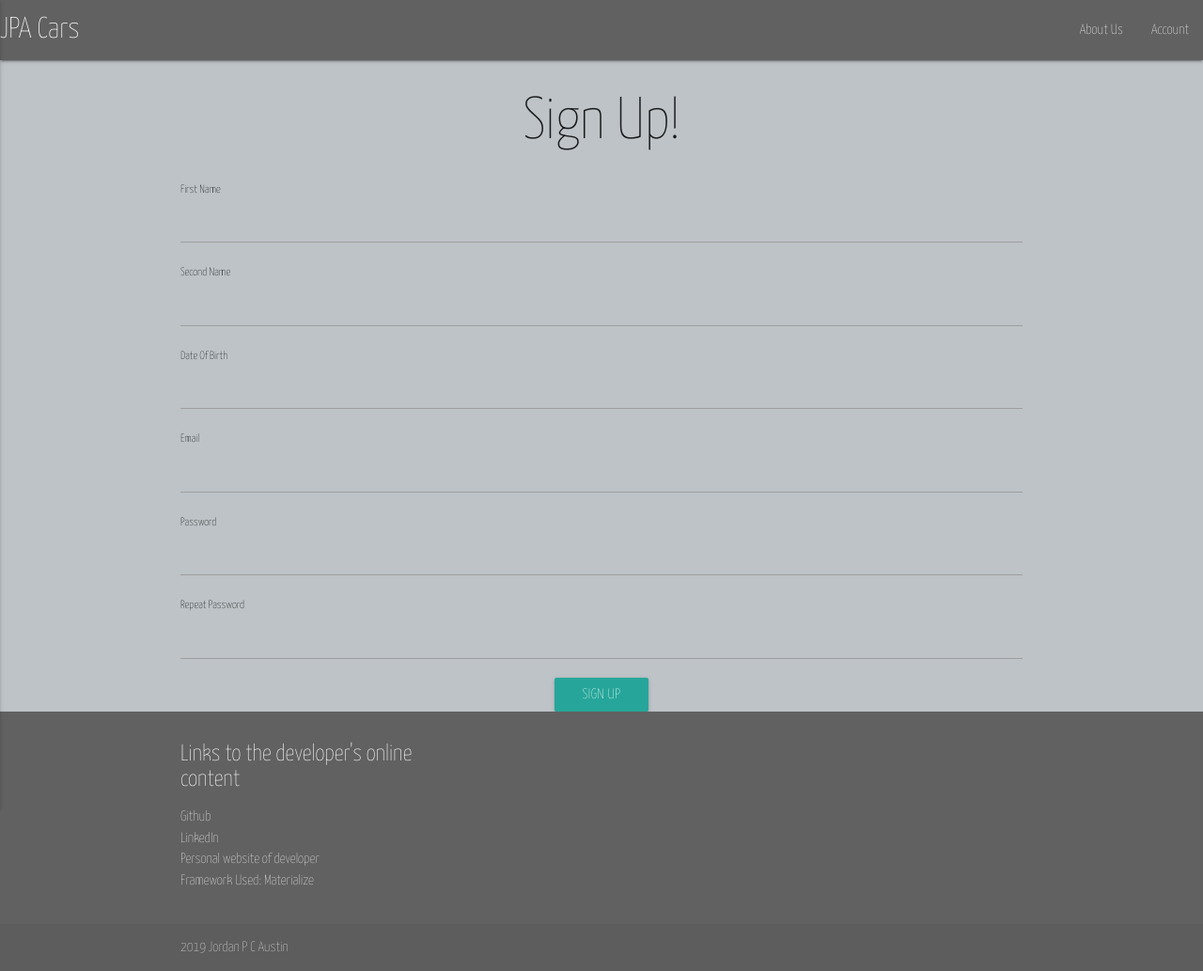
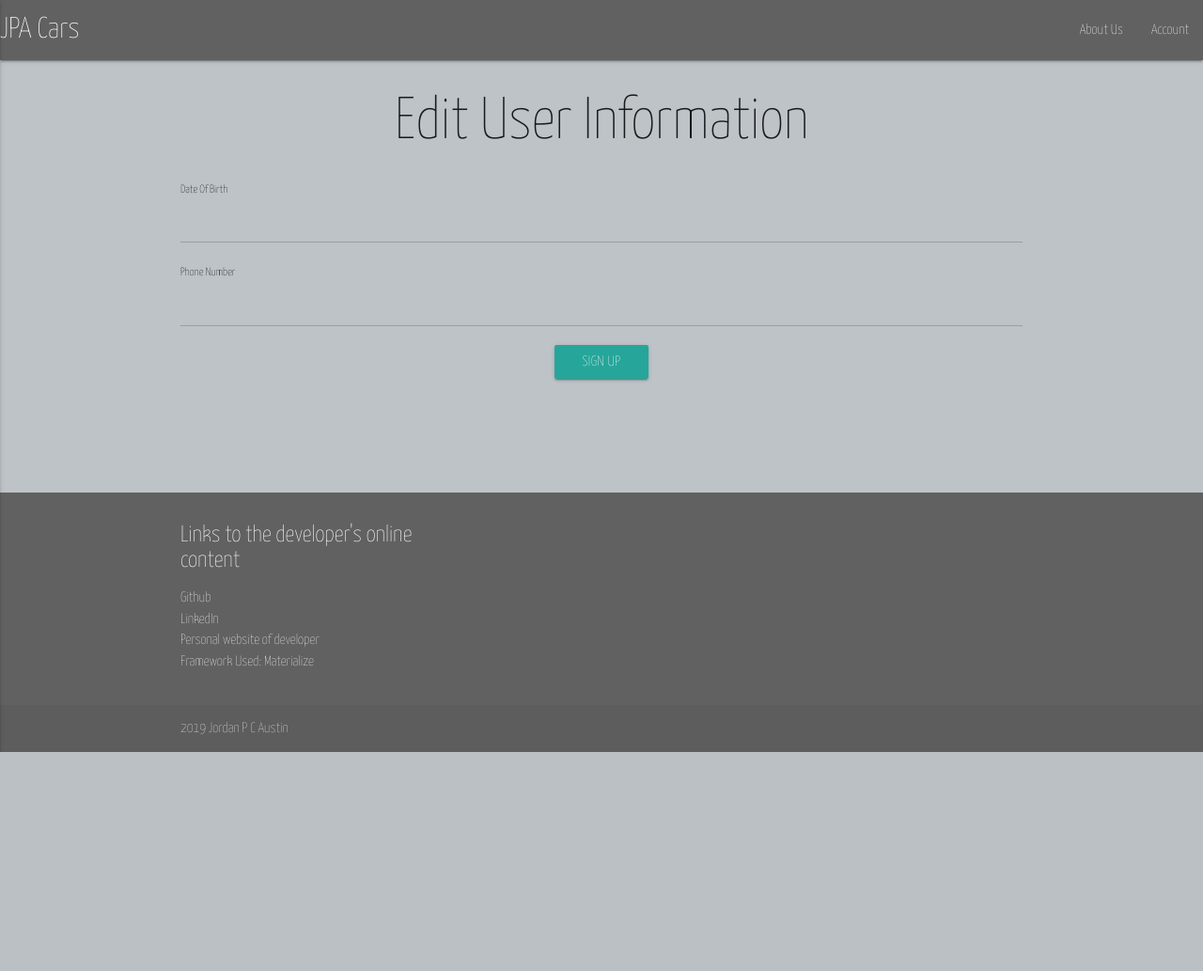
Before and after one commit to IsaacPCooper/Car-Catalogue, a PHP site: page /edituser.php in a window 1280 px wide. Shown: the whole page at 94% size. After the commit the page ends 800 px from the top, so only its background shows below. Run offline with PHP 8.4, Linux system fonts and the light colour scheme; some libraries are stand-ins or nearby versions.

Commit message:
added edit user

```diff
--- a/edituser.php
+++ b/edituser.php
@@ -6,40 +6,20 @@
   <!--header-->
   </header>
   <div align="center"class="header">
-    <h1>Sign Up!</h1>
+    <h1>Edit User Information</h1>
   </div>
 
 <form method="post" action="includes/signup.inc.php">
-  <!--First Name Input w/ Label-->
   <div class="container">
-<div class="input-group">
-  <label>First Name</label>
-  <input type="text" name="UserFName">
-</div>
-  <!--Second Name Input w/ Label-->
-<div class="input-group">
-  <label>Second Name</label>
-  <input type="text" name="UserSName">
-</div>
   <!--DOB Input w/ Label-->
 <div class="input-group">
   <label>Date Of Birth</label>
-  <input type="text" name="UserDOB">
-</div>
-  <!--Email Input w/ Label-->
-<div class="input-group">
-  <label>Email</label>
-  <input type="text" name="UserEmail">
-</div>
-  <!--Password input w/ Label-->
-<div class="input-group">
-  <label>Password</label>
-  <input type="password" name="UserPwd">
+  <input type="text" name="editDOB">
 </div>
   <!--Password repeat w/ Label-->
 <div class="input-group">
-  <label>Repeat Password</label>
-  <input type="password" name="UserPwd-repeat">
+  <label>Phone Number</label>
+  <input type="text" name="editPhone">
 </div>
 <div align="center" class="input-group">
   <button type="submit" name="edit-user" class="btn">Sign Up</button>
--- a/includes/header.php
+++ b/includes/header.php
@@ -60,7 +60,7 @@ session_start();
        <ul id="dropdown6" class="dropdown-content gfont1">
          <?php
               if (isset($_SESSION['UserFName'])) {
-                echo '<li><a class="gfont1" href="#">Change Account</a></li>
+                echo '<li><a class="gfont1" href="edituser.php">Change Account</a></li>
                       <li><a class="gfont1" href="logout.inc.php">Log Out</a></li>';
               }
               else {
```
